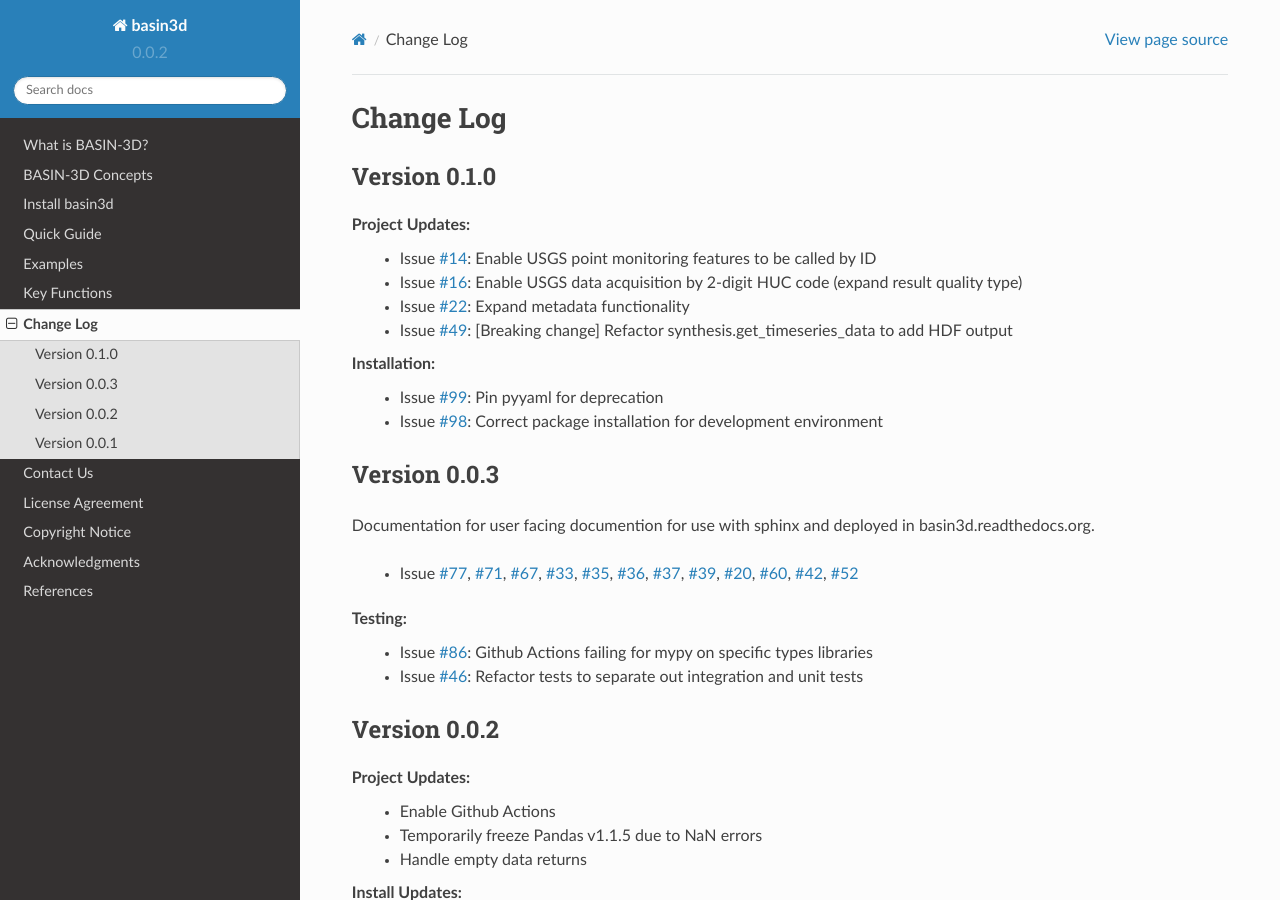
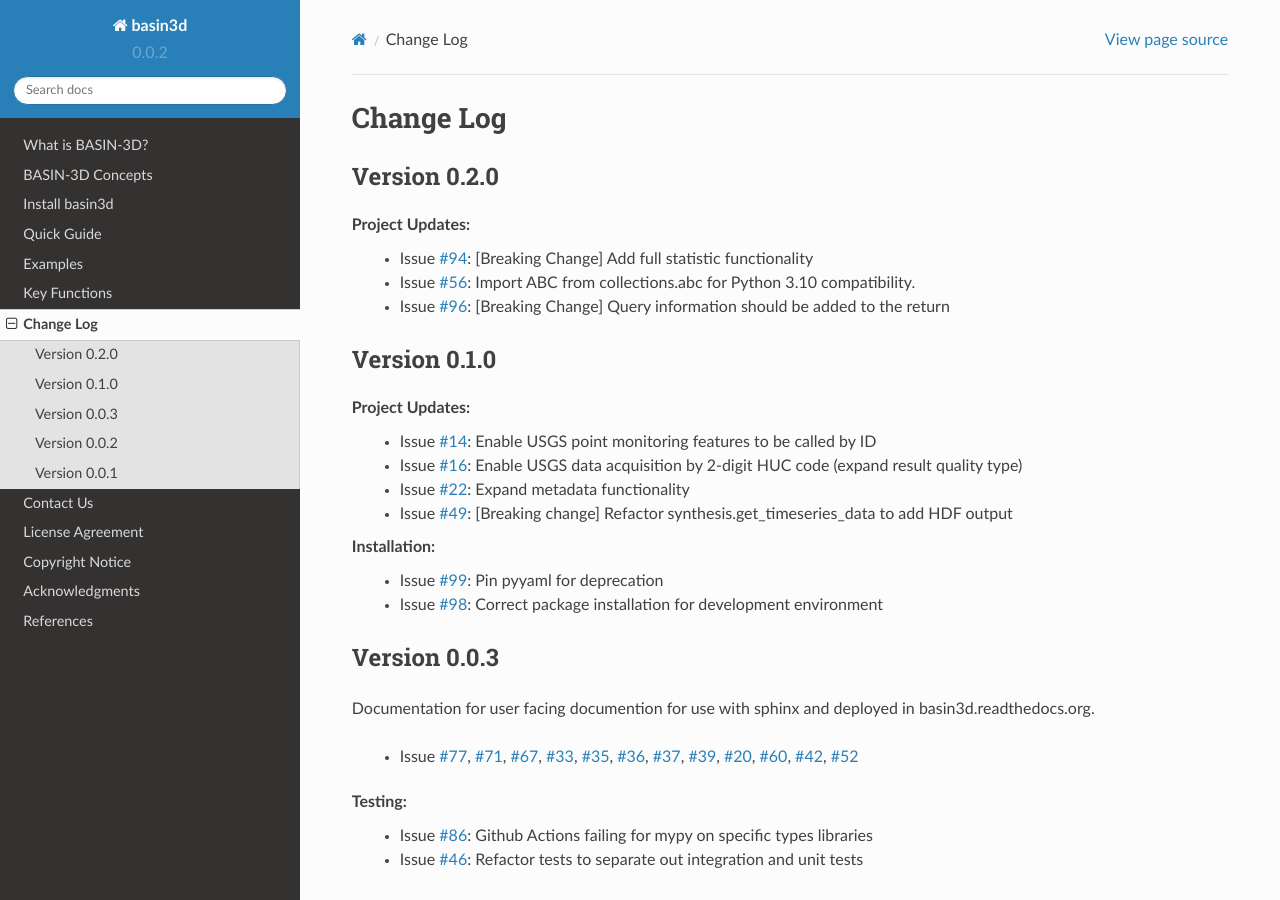
Before and after one commit to BASIN-3D/basin3d, a Sphinx documentation site: the page built from docs/changelog.rst, in a window 1280 px wide and 900 px high. Built offline with Sphinx 7.4.7 and the Read the Docs theme 2.0.0, drawn with Linux system fonts in a browser that asks for light colours.

Commit message:
Updates docs/changelog.rst for release 0.2.0

```diff
--- a/docs/changelog.rst
+++ b/docs/changelog.rst
@@ -1,5 +1,12 @@
 Change Log
 **********
+
+Version 0.2.0
+##############
+Project Updates:
+   + Issue `#94 <https://github.com/BASIN-3D/basin3d/issues/94>`_: [Breaking Change] Add full statistic functionality
+   + Issue `#56 <https://github.com/BASIN-3D/basin3d/issues/56>`_: Import ABC from collections.abc for Python 3.10 compatibility.
+   + Issue `#96 <https://github.com/BASIN-3D/basin3d/issues/96>`_: [Breaking Change]  Query information should be added to the return
 
 Version 0.1.0
 ##############
```
